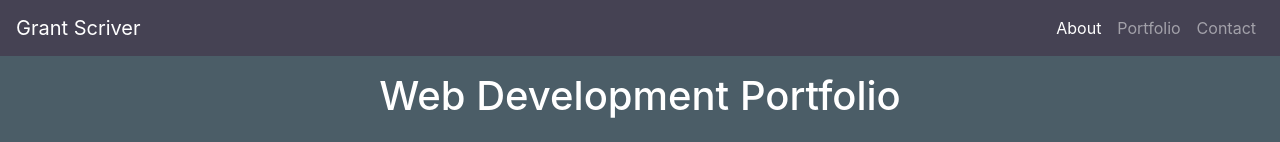
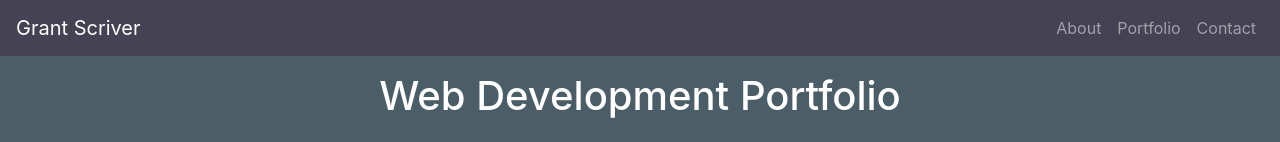
Before and after one commit to mdscriver/sample-react, a React (Create React App) app: page / in a window 1280 px wide. Shown: the top 142 px of the page. Built offline with nearby package versions, Linux system fonts and the light colour scheme.

Commit message:
use hrefs in header

```diff
--- a/package.json
+++ b/package.json
@@ -1,6 +1,6 @@
 {
   "homepage": "https://mdscriver.github.io/sample-react/",
-  "name": "sample-react",
+  "name": "react-portfolio",
   "version": "0.1.0",
   "private": true,
   "dependencies": {
--- a/src/components/Header/Header.js
+++ b/src/components/Header/Header.js
@@ -1,18 +1,13 @@
 import React from "react"
-import { Link, useLocation } from "react-router-dom";
+// import { Link, useLocation } from "react-router-dom";
 import "./Header.css";
-import Navbar from 'react-bootstrap/Navbar'
+// import Navbar from 'react-bootstrap/Navbar'
 
 function Header() {
-    const location = useLocation();
+    // const location = useLocation();
     return (
-
-        <nav
-            className="navbar navbar-expand-lg navbar-dark"
-        // style="background-color: #454253;"
-        >
+        <nav className="navbar navbar-expand-lg navbar-dark">
             <a className="navbar-brand" href="/">Grant Scriver</a>
-            {/* <!--Button for responsive design--> */}
             <button
                 className="navbar-toggler"
                 type="button"
@@ -24,46 +19,42 @@ function Header() {
             >
                 <span className="navbar-toggler-icon"></span>
             </button>
-            {/* <!--This is where the Navbar is encoded--> */}
-            <div
-                className="collapse navbar-collapse justify-content-end"
-                id="navbarSupportedContent"
+            <div className="collapse navbar-collapse justify-content-end"
+                id="navbarNav"
             >
                 <ul className="navbar-nav">
                     <li className="nav-item">
-                        {/* <a className="nav-link" href="/">About</a> */}
-                        <Link
+                        <a className="nav-link" href="/">About</a>
+                        {/* <Link
                             to="/"
                             className={location.pathname === "/" ? "nav-link active" : "nav-link"}
                         >
                             About
-                        </Link>
+                        </Link> */}
                     </li>
                     <li className="nav-item">
-                        {/* <a class="nav-link" href="/portfolio">Portfolio</a> */}
-                        <Link
+                        <a class="nav-link" href="/portfolio">Portfolio</a>
+                        {/* <Link
                             to="/portfolio"
                             className={location.pathname === "/portfolio" ? "nav-link active" : "nav-link"}
                         >
                             Portfolio
-                        </Link>
+                        </Link> */}
 
                     </li>
                     <li className="nav-item">
-                        {/* <a class="nav-link" href="/contact">Contact</a> */}
-                        <Link
+                        <a class="nav-link" href="/contact">Contact</a>
+                        {/* <Link
                             to="/contact"
                             className={location.pathname === "/contact" ? "nav-link active" : "nav-link"}
                         >
                             Contact
-                        </Link>
+                        </Link> */}
 
                     </li>
                 </ul>
             </div >
         </nav >
-
-
     );
 }
 
```
Also changed, not shown: 11 other files (tests, documents, lock files or other folders).
